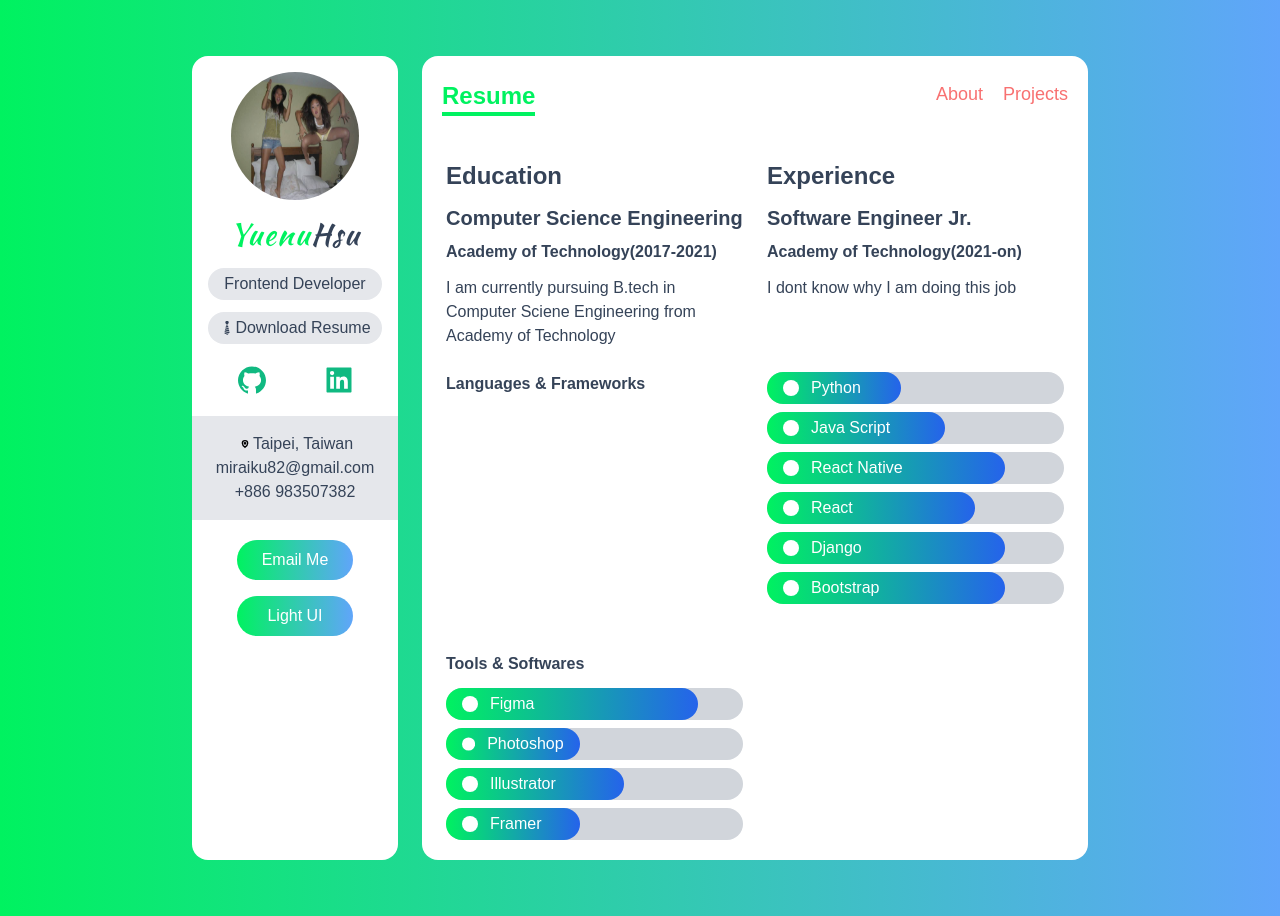
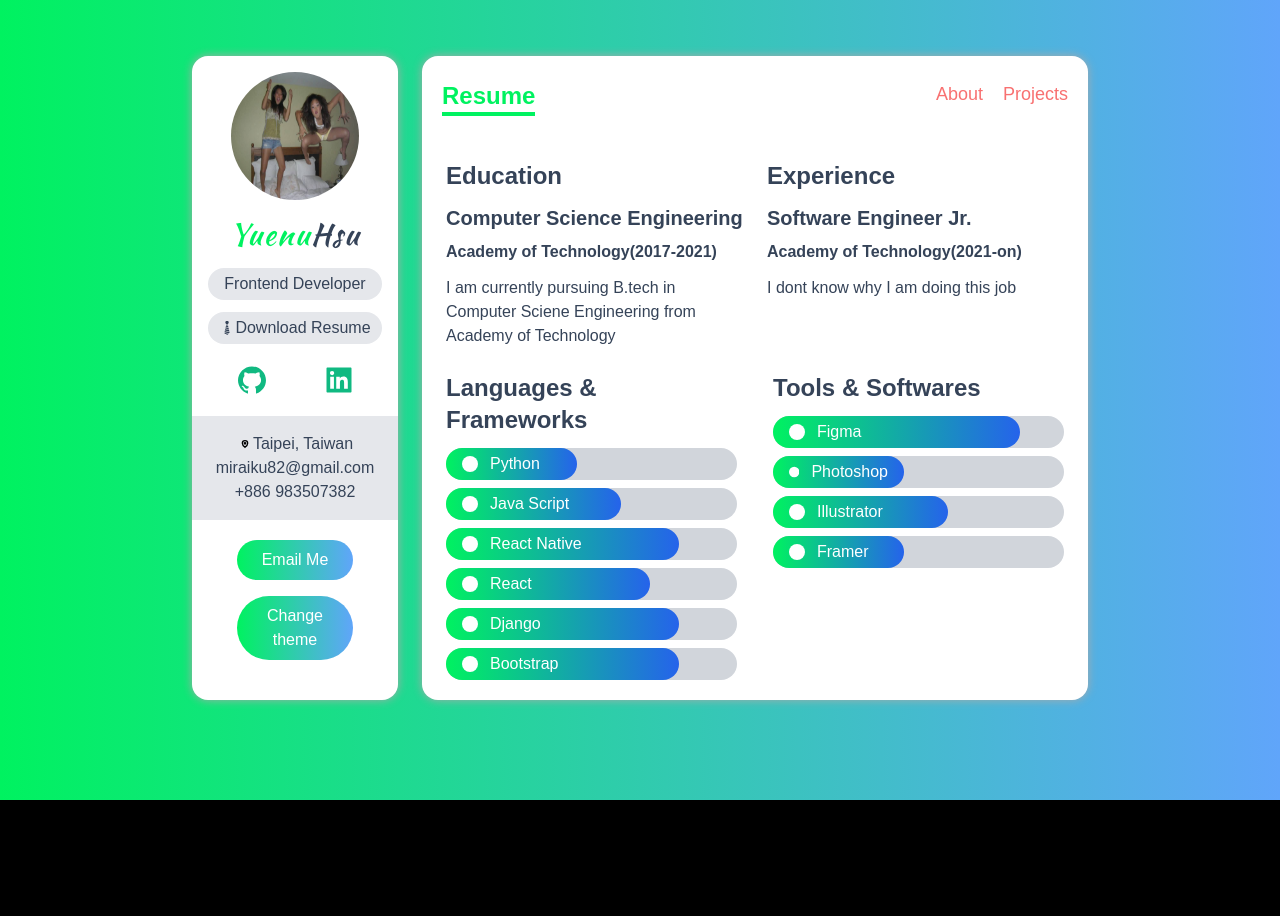
Before and after one commit to yuenu/nextjs-tailwandcss-portfolio, a Next.js app: page /resume in a window 1280 px wide. After the commit the page ends 800 px from the top, so only its background shows below. Built offline with nearby package versions, Linux system fonts and the light colour scheme.

Commit message:
feat: dark mode

```diff
--- a/components/Sidebar.tsx
+++ b/components/Sidebar.tsx
@@ -1,15 +1,21 @@
 import Image from "next/image";
-import React from "react";
+import React, { useState } from "react";
 import { AiFillGithub, AiFillLinkedin } from "react-icons/ai";
 import { GiTie } from "react-icons/gi";
 import { GrFormLocation } from "react-icons/gr";
+import { useTheme } from "next-themes";
 
 const Sidebar = () => {
-  function sendEmail (e: React.MouseEvent<HTMLButtonElement>) {
+  function sendEmail(e: React.MouseEvent<HTMLButtonElement>) {
     e.preventDefault
     window.open('mailto:miraiku82@gmail.com')
   }
 
+  const { theme, setTheme } = useTheme()
+
+  const changeThemeHandler = () => {
+    setTheme(theme === 'light' ? 'dark' : 'light')
+  }
   return (
     <div>
       <img
@@ -21,12 +27,12 @@ const Sidebar = () => {
         <span className="text-green">Yuenu</span>
         Hsu
       </h3>
-      <p className="px-2 py-1 my-3 bg-gray-200 rounded-full">
+      <p className="px-2 py-1 my-3 bg-gray-200 rounded-full dark:bg-dark-200">
         Frontend Developer
       </p>
       <a
         href=""
-        className="flex items-center justify-center px-2 py-1 my-3 bg-gray-200 rounded-full"
+        className="flex items-center justify-center px-2 py-1 my-3 bg-gray-200 rounded-full dark:bg-dark-200"
         download="name"
       >
         <GiTie />
@@ -44,7 +50,7 @@ const Sidebar = () => {
 
       {/* address */}
       <div
-        className="py-4 my-5 bg-gray-200"
+        className="py-4 my-5 bg-gray-200 dark:bg-dark-200"
         style={{ marginLeft: "-1rem", marginRight: "-1rem" }}
       >
         <div>
@@ -58,7 +64,11 @@ const Sidebar = () => {
       </div>
       {/* Email Button */}
       <button onClick={sendEmail} className="w-8/12 px-5 py-2 text-white rounded-full bg-gradient-to-r from-green to-blue-400 focus:outline-none">Email Me</button>
-      <button className="w-8/12 px-5 py-2 mt-4 text-white rounded-full bg-gradient-to-r from-green to-blue-400">Light UI</button>
+      <button
+        onClick={changeThemeHandler}
+        className="w-8/12 px-5 py-2 mt-4 text-white rounded-full bg-gradient-to-r from-green to-blue-400">
+        Change theme
+        </button>
     </div>
   );
 };
--- a/package.json
+++ b/package.json
@@ -9,6 +9,7 @@
   },
   "dependencies": {
     "next": "12.0.4",
+    "next-themes": "^0.0.15",
     "react": "17.0.2",
     "react-dom": "17.0.2"
   },
--- a/pages/_app.tsx
+++ b/pages/_app.tsx
@@ -2,18 +2,21 @@ import "../styles/globals.css";
 import type { AppProps } from "next/app";
 import Sidebar from "../components/Sidebar";
 import Navbar from "../components/Navbar";
+import { ThemeProvider } from 'next-themes'
 
 function MyApp({ Component, pageProps }: AppProps) {
   return (
+    <ThemeProvider attribute="class">
       <div className="grid grid-cols-12 gap-6 px-5 lg:px-48 my-14 sm:px-20 md:px-32">
-      <div className="col-span-12 p-4 text-center bg-white lg:col-span-3 rounded-2xl">
+        <div className="col-span-12 p-4 text-center bg-white dark:bg-black lg:col-span-3 rounded-2xl shadow-custom-light dark:shadow-custom-dark">
           <Sidebar />
         </div>
-      <div className="flex flex-col col-span-12 overflow-hidden bg-white lg:col-span-9 rounded-2xl">
+        <div className="flex flex-col col-span-12 overflow-hidden bg-white dark:bg-black lg:col-span-9 rounded-2xl shadow-custom-light dark:shadow-custom-dark">
           <Navbar />
           <Component {...pageProps} />
         </div>
       </div>
+    </ThemeProvider>
   );
 }
 
--- a/pages/_document.tsx
+++ b/pages/_document.tsx
@@ -8,12 +8,12 @@ class MyDocument extends Document {
 
   render() {
     return (
-      <Html>
+      <Html lang="en">
         <Head>
           <link rel="preconnect" href="https://fonts.gstatic.com" />
           <link href="https://fonts.googleapis.com/css2?family=Kaushan+Script&display=swap" rel="stylesheet" />
         </Head>
-        <body className="bg-gradient-to-r from-green to-blue-400">
+        <body className="bg-gradient-to-r from-green to-blue-400 dark:from-dark-500 dark:to-dark-700 dark:text-white">
           <Main />
           <NextScript />
         </body>
--- a/pages/index.tsx
+++ b/pages/index.tsx
@@ -15,7 +15,7 @@ const Index: NextPage = () => {
         <h6>What I Offer</h6>
         <div className="grid gap-6 lg:grid-cols-2">
           {services.map(service => (
-            <div key={service.title} className="bg-gray-200 rounded-lg lg:col-span-1">
+            <div key={service.title} className="bg-gray-200 rounded-lg dark:bg-dark-200 lg:col-span-1">
               <ServiceCard service={service} />
             </div>
 
--- a/pages/resume.tsx
+++ b/pages/resume.tsx
@@ -30,18 +30,21 @@ const resume = () => {
 
       {/* Languages & tool */}
 
-      <div className="grid gap-6 md:grid-cols-2">
-        <h5 className="my-3 text-base font-bold">Languages & Frameworks</h5>
+      <div className="grid gap-9 md:grid-cols-2">
         <div>
-          <div className="my-3 text-base">
-            <div className="my-2">
-              {languages.map(language => <Bar key={language.name} data={language} />)}
+          <h5 className="my-3 text-2xl font-bold">Languages & Frameworks</h5>
+          <div>
+            <div className="my-3 text-base">
+              <div className="my-2">
+                {languages.map(language => <Bar key={language.name} data={language} />)}
+              </div>
             </div>
           </div>
+
         </div>
 
         <div>
-          <h5 className="my-3 text-base font-bold">Tools & Softwares</h5>
+          <h5 className="my-3 text-2xl font-bold">Tools & Softwares</h5>
           <div className="my-3 text-base">
             <div className="my-2">
               {tools.map(tool => <Bar key={tool.name} data={tool} />)}
--- a/tailwind.config.js
+++ b/tailwind.config.js
@@ -1,20 +1,35 @@
 module.exports = {
   purge: ['./components/**/*.tsx', './pages/**/*.tsx'],
-  darkMode: false, // or 'media' or 'class'
+  darkMode: 'class',
   theme: {
     fontFamily: {
       kaushan: ['Kaushan Script'],
+     },
+     boxShadow: {
+       'custom-light': '0 0 10px #aaaaaa',
+       'custom-dark': '5px 5px 10px #0a0c0e , -5px -5px -10px #14161c'
      },
      extend: {
       colors: {
         green: {
           DEFAULT: '#00f260'
+        },
+        dark: {
+          DEFAULT: '#010101',
+          100: '#0a0b1e',
+          200: '#16181d',
+          300: '#16181d',
+          500: '#0f1115',
+          700: '#202125',
+
         }
       },
      }
   },
   variants: {
-    extend: {},
+    extend: {
+      boxShadow: ['dark']
+    },
   },
   plugins: [],
 }
```
Also changed, not shown: .prettierrc.js (added), 1 other file (tests, documents, lock files or other folders). Lines whose indentation alone changed are shown as unchanged.
